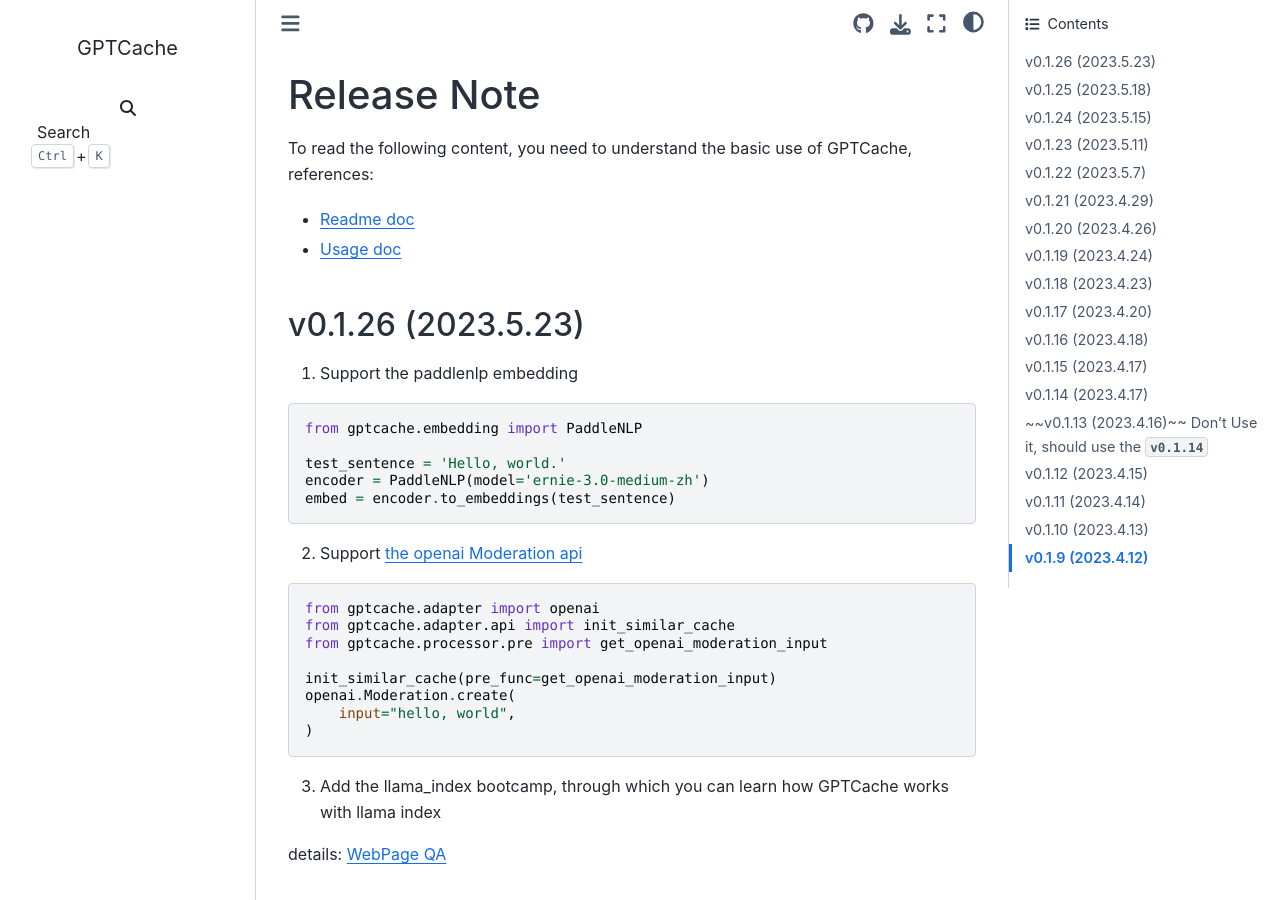
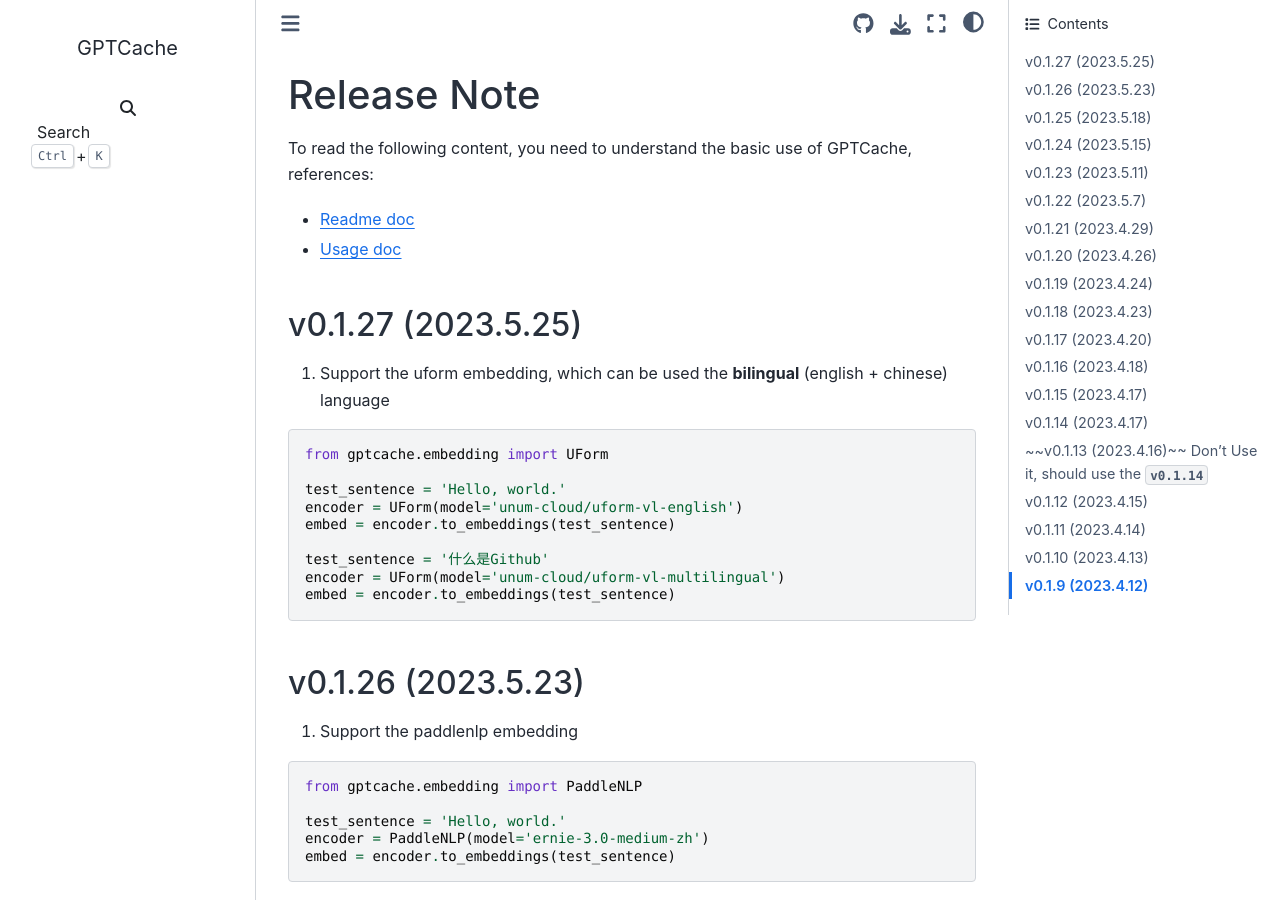
Before and after one commit to DinSanGun/GPTCache, a Sphinx documentation site: the page built from docs/release_note.md, in a window 1280 px wide and 900 px high. Built offline with Sphinx 7.4.7 and the Sphinx Book theme 1.1.4, drawn with Linux system fonts in a browser that asks for light colours; pages that are not in the unit, such as notebooks, are missing from menus; the version number is read from the project's files by our own code.

Commit message:
Update the version to `0.1.27` (#389)
Signed-off-by: SimFG <bang.fu@zilliz.com>

````diff
--- a/docs/release_note.md
+++ b/docs/release_note.md
@@ -4,6 +4,21 @@
 
 - [Readme doc](https://github.com/zilliztech/GPTCache)
 - [Usage doc](https://github.com/zilliztech/GPTCache/blob/main/docs/usage.md)
+
+## v0.1.27 (2023.5.25)
+1. Support the uform embedding, which can be used the **bilingual** (english + chinese) language
+
+```python
+from gptcache.embedding import UForm
+
+test_sentence = 'Hello, world.'
+encoder = UForm(model='unum-cloud/uform-vl-english')
+embed = encoder.to_embeddings(test_sentence)
+
+test_sentence = '什么是Github'
+encoder = UForm(model='unum-cloud/uform-vl-multilingual')
+embed = encoder.to_embeddings(test_sentence)
+```
 
 ## v0.1.26 (2023.5.23)
 
--- a/setup.py
+++ b/setup.py
@@ -18,7 +18,7 @@
 setuptools.setup(
     name="gptcache",
     packages=find_packages(),
-    version="0.1.26",
+    version="0.1.27",
     author="SimFG",
     author_email="bang.fu@zilliz.com",
     description="GPTCache, a powerful caching library that can be used to speed up and lower the cost of chat "
````
Also changed, not shown: 2 other files.
